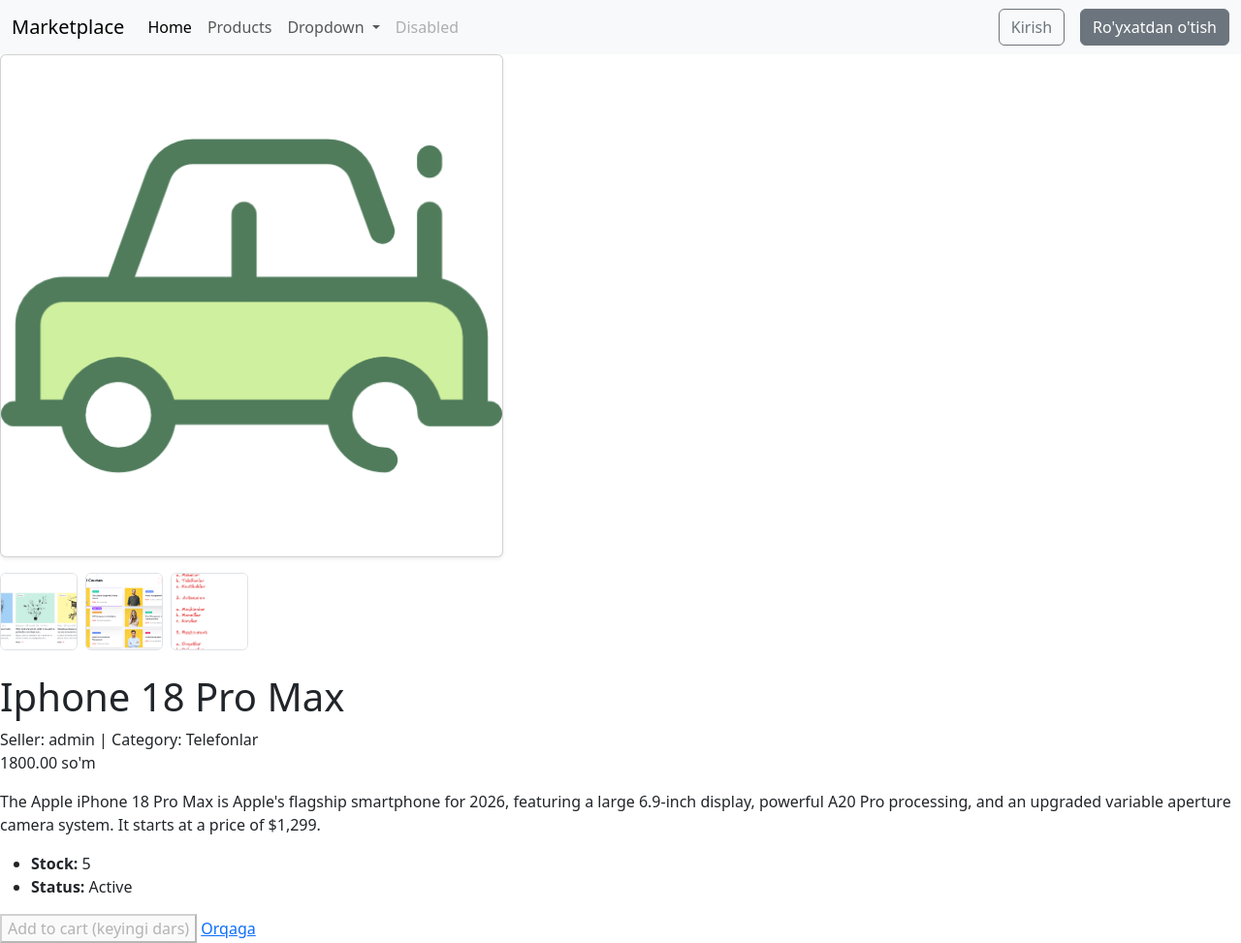
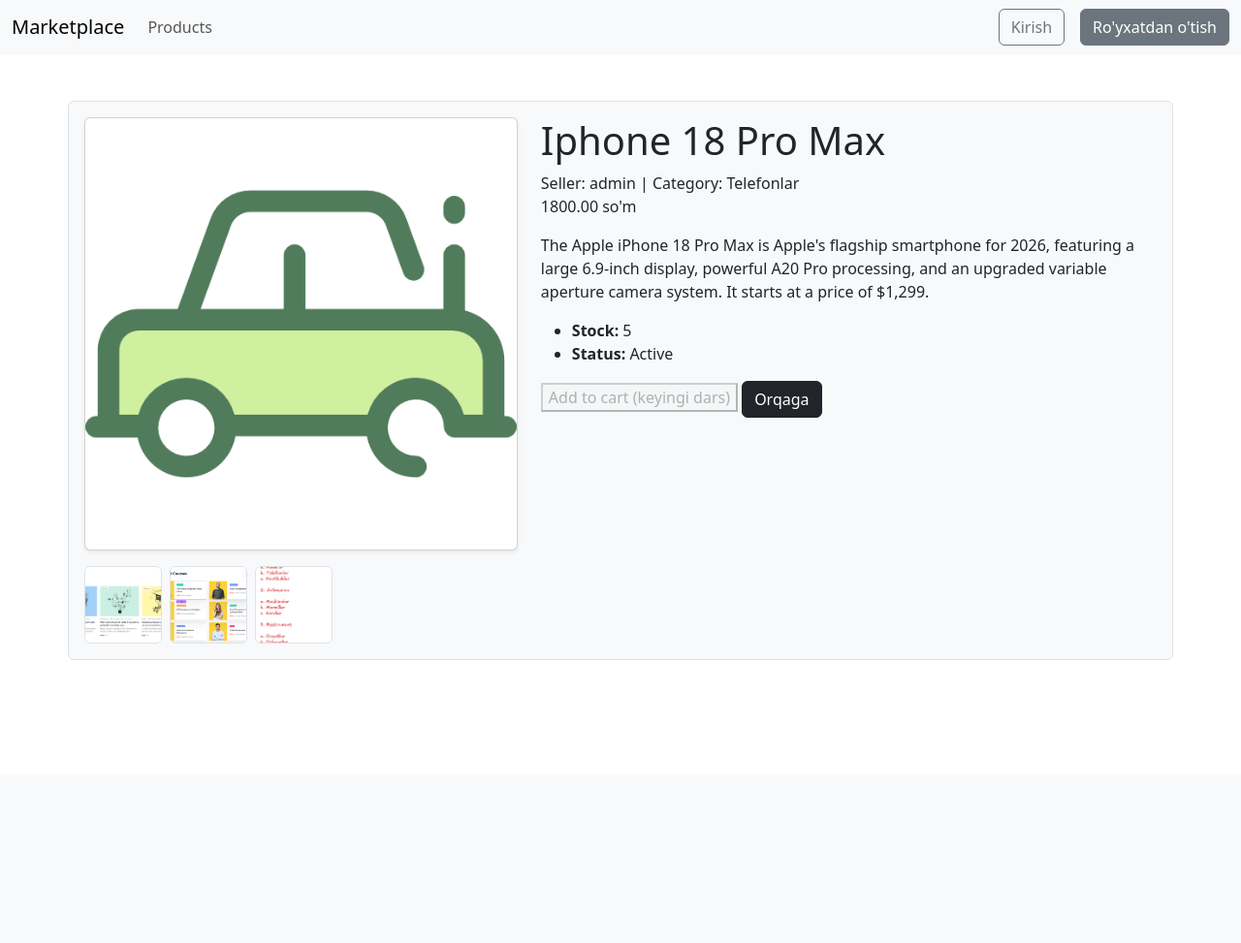
Before and after one commit to muhammadmirzovm/E-commerce-New-Zealand-, a Django app: a page that uses templates/base.html in a window 1280 px wide. Shown: the whole page at 97% size. After the commit the page ends 681 px from the top, so only its background shows below. Run offline with Django 5.2, Linux system fonts and the light colour scheme; data comes from the database, SQL or seed files in the repository; both versions use the stored data as it was after the commit.

Commit message:
Style berildi

```diff
--- a/catalog/urls.py
+++ b/catalog/urls.py
@@ -2,6 +2,6 @@
 from . import views
 
 urlpatterns = [
-   path("products/", views.ProductListView.as_view(), name="product_list"),
+   path("", views.ProductListView.as_view(), name="product_list"),
    path("products/<slug:slug>/", views.ProductDetailView.as_view(), name="product_detail"),
 ]
--- a/config/urls.py
+++ b/config/urls.py
@@ -16,13 +16,11 @@
 """
 from django.contrib import admin
 from django.urls import path, include
-from .views import home
 from django.conf import settings
 from django.conf.urls.static import static
 
 urlpatterns = [
     path('admin/', admin.site.urls),
-    path('', home, name='home'),
     path('accounts/', include('accounts.urls')),
     path("", include("catalog.urls")),
 ]
--- a/config/views.py
+++ /dev/null
@@ -1,4 +0,0 @@
-from django.shortcuts import render
-
-def home(request):
-    return render(request, 'home.html')
--- a/templates/base.html
+++ b/templates/base.html
@@ -16,7 +16,10 @@
   <body>
     {% include "includes/navbar.html" %}
     <!--  -->
-    {% block content %}{% endblock content %}
+    <div class="container border rounded bg-light p-3 my-5">
+
+      {% block content %}{% endblock content %}
+    </div>
     <!--  -->
     {% if messages %}
     <!--  -->
--- a/templates/catalog/product_detail.html
+++ b/templates/catalog/product_detail.html
@@ -20,7 +20,7 @@
      </div>
    {% endif %}
  </div>
-<div><h1>{{ product.name }}</h1>
+<div class="col"><h1>{{ product.name }}</h1>
 <div>Seller: {{ product.seller.username }} {% if product.category %}| Category: {{ product.category.name }}{% endif %}</div>
 <div>{{ product.price }} so'm</div>
 {% if product.short_description %}<p>{{ product.sfhort_description }}</p>{% endif %}
@@ -30,5 +30,7 @@
 <li><strong>Status:</strong> {% if product.is_active %}Active{% else %}Inactive{% endif %}</li>
 </ul>
 <button disabled>Add to cart (keyingi dars)</button>
-<a href="{% url 'product_list' %}">Orqaga</a>
-</div>{% endblock %}
+<a class="btn btn-dark" href="{% url 'product_list' %}">Orqaga</a>
+</div>
+</div>
+{% endblock %}
--- a/templates/includes/navbar.html
+++ b/templates/includes/navbar.html
@@ -8,36 +8,19 @@
 </nav>
 <nav class="navbar navbar-expand-lg bg-body-tertiary">
   <div class="container-fluid">
-    <a class="navbar-brand" href="{% url 'home' %}">Marketplace</a>
+    <a class="navbar-brand" href="{% url 'product_list' %}">Marketplace</a>
     <button class="navbar-toggler" type="button" data-bs-toggle="collapse" data-bs-target="#navbarSupportedContent" aria-controls="navbarSupportedContent" aria-expanded="false" aria-label="Toggle navigation">
       <span class="navbar-toggler-icon"></span>
     </button>
     <div class="collapse navbar-collapse" id="navbarSupportedContent">
       <ul class="navbar-nav me-auto mb-2 mb-lg-0">
         <li class="nav-item">
-          <a class="nav-link active" aria-current="page" href="#">Home</a>
-        </li>
-        <li class="nav-item">
           <a class="nav-link" href="{% url 'product_list' %}">Products</a>
-        </li>
-        <li class="nav-item dropdown">
-          <a class="nav-link dropdown-toggle" href="#" role="button" data-bs-toggle="dropdown" aria-expanded="false">
-            Dropdown
-          </a>
-          <ul class="dropdown-menu">
-            <li><a class="dropdown-item" href="#">Action</a></li>
-            <li><a class="dropdown-item" href="#">Another action</a></li>
-            <li><hr class="dropdown-divider"></li>
-            <li><a class="dropdown-item" href="#">Something else here</a></li>
-          </ul>
-        </li>
-        <li class="nav-item">
-          <a class="nav-link disabled" aria-disabled="true">Disabled</a>
         </li>
       </ul>
         <div class="d-flex align-items-center gap-3">
            {% if request.user.is_authenticated %}
-               <a href="{% url 'profile' %}"><span style="width: 30px; height:30px" class="d-inline-block text-white bg-dark rounded rounded-circle d-flex align-items-center justify-content-center">{{ request.user.username | slice:1 | title }}</span></a>
+               <a class="text-decoration-none" href="{% url 'profile' %}"><span style="width: 30px; height:30px" class="d-inline-block text-white bg-dark rounded rounded-circle d-flex align-items-center justify-content-center">{{ request.user.username | slice:1 | title }}</span></a>
 
                <form method="post" action="{% url 'logout' %}">
                    {% csrf_token %}
```
Also changed, not shown: templates/catalog/product_list.html (+25 -11 lines), db.sqlite3.
